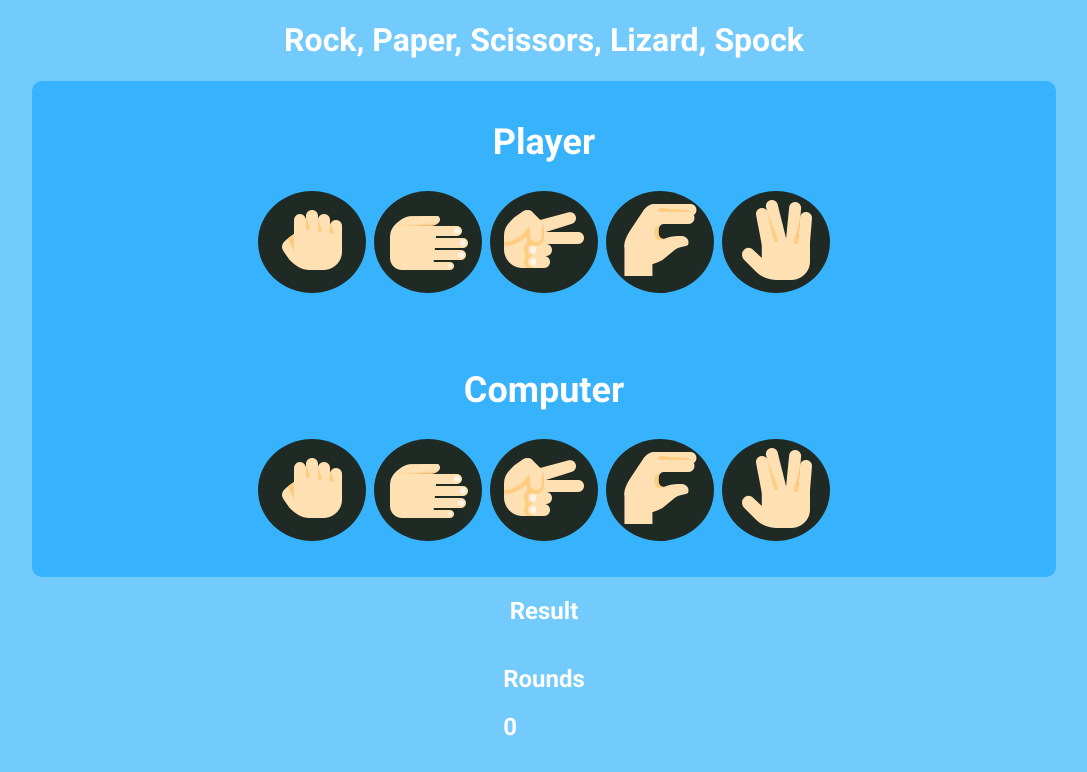
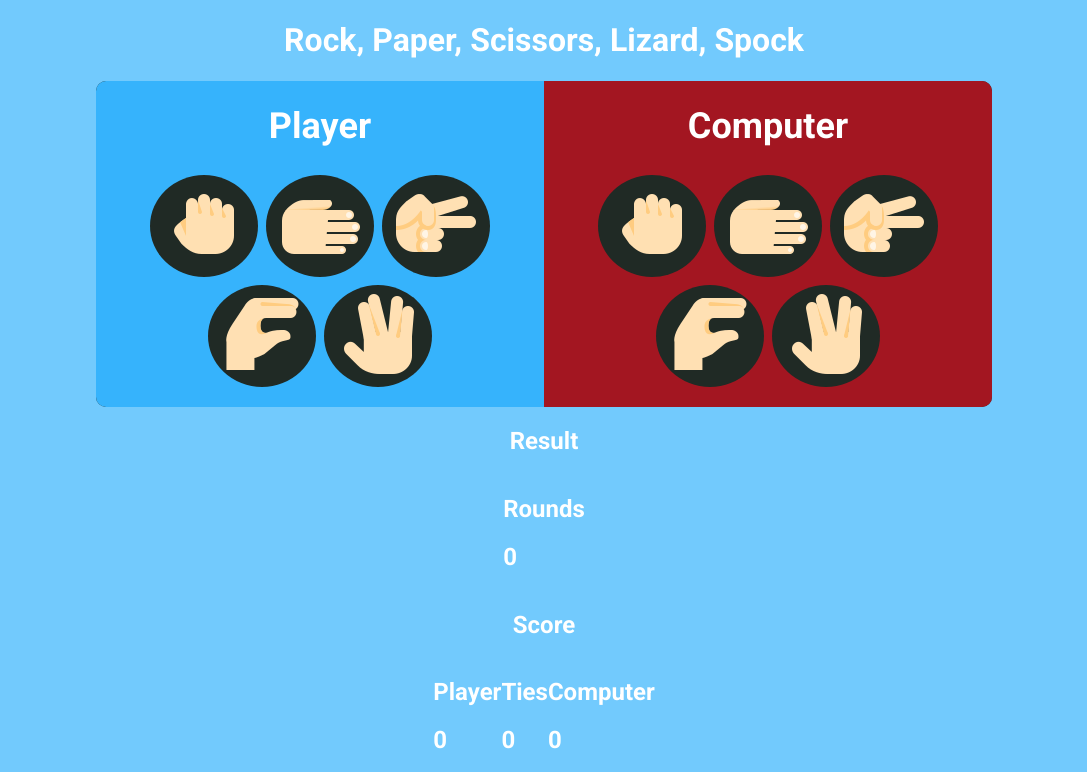
Before and after one commit to MattFerzz/unq-ui-matias-fernandez-trabajo-final, a React (Create React App) app: page /pve in a window 1280 px wide. Shown: the top 772 px of the page, without its empty margins (96-1183 px from the left). Built offline with nearby package versions, Linux system fonts and the light colour scheme.

Commit message:
:lipstick: improved styling

```diff
--- a/src/App.css
+++ b/src/App.css
@@ -1,34 +1,58 @@
 :root {
-    --lblue: #0393E3;
-    --dark: #202A25;
+  --lblue: #0393e3;
+  --dark: #202a25;
 }
 body {
-  background-color: #72CAFD;
+  background-color: #72cafd;
   color: white;
 }
-div[class*="container"] {
-    /* background-color: grey; */
-border-color: white;
-/* border: 10px */
+
+.game {
+  width: 100%;
+  display: flex;
+  flex-direction: column;
+  align-items: center;
+}
+
+.container {
+  width: 70%;
+  height: 40%;
+}
+
+.container {
+  overflow: hidden;
+  display: flex;
+  flex-direction: column;
+  align-items: center;
 }
 
 .container-selection {
-  background-color: #36B3FC;
+  background-color: #202a25;
   border-radius: 10px;
-  width: 80%;
-  height: 40%;
+  width: 100%;
+  height: 100%;
   border: 10px;
   display: flex;
   flex-direction: row;
   justify-content: center;
   flex-wrap: wrap;
+  align-items: stretch;
+  overflow: hidden;
 }
 
-.container-selection-player {
-margin: 1em;
+.p1 {
+  min-width: 15em;
+  flex: 1;
+  background-color: #36b3fc;
 }
 
-.container-selection-title{
+.p2 {
+  min-width: 15em;
+  flex: 1;
+  background-color: #a31621;
+}
+
+.container-selection-title {
   font-size: large;
   font-weight: bolder;
   display: flex;
@@ -47,7 +71,7 @@
   flex-direction: row;
 }
 
-.container-selection-buttons{
+.container-selection-buttons {
   display: flex;
   flex-direction: row;
   flex-wrap: wrap;
@@ -55,30 +79,23 @@
   justify-content: center;
   margin-bottom: 1em;
 }
-.container-selection-button{
+.container-selection-button {
   border-radius: 50%;
   border: 0px;
   font-size: medium;
   background-color: var(--dark);
-    margin: .25em;
+  margin: 0.25em;
 }
 
-.container-selection-button:hover{
-    background-color: var(--lblue);
+.disabled {
+  pointer-events: none;
+}
+
+.container-selection-button:hover {
+  background-color: #6644fc;
   color: white;
 }
-.container-selection-button:active{
-    background-color: var(--lblue);
+.active {
+  background-color: #6644fc;
   color: white;
 }
-
-.container{
-    width: 100%;
-    display: flex;
-    flex-direction: column;
-    align-items: center;
-}
-
-.game{
-    width: 100%;
-}
```
Lines whose indentation alone changed are shown as unchanged.
